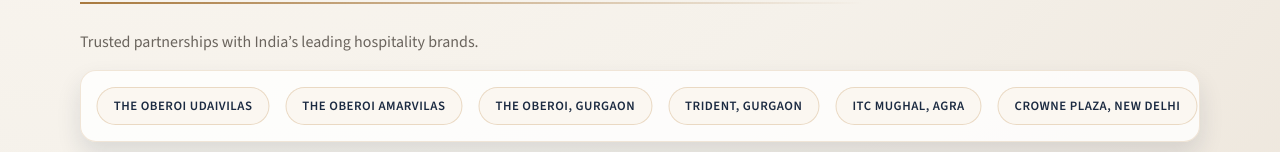
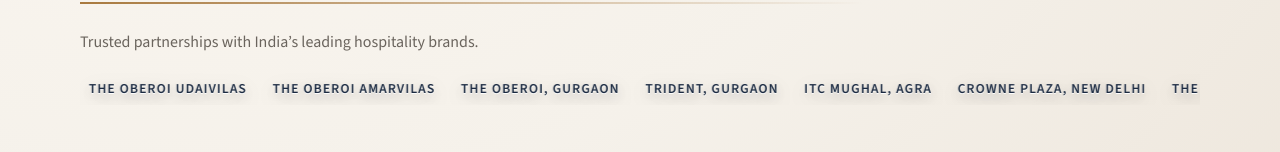
Before and after one commit to rahullpandey/rahul-engineering, a Next.js app: page / in a window 1280 px wide. Shown: the part 2645-2797 px from the top of the page. Built offline with nearby package versions, Linux system fonts and the light colour scheme; no server answers; the database is empty.

Commit message:
Make collaboration names text-only 3D and remove box

```diff
--- a/app/globals.css
+++ b/app/globals.css
@@ -409,33 +409,46 @@ textarea {
 .logo-slider {
   position: relative;
   overflow: hidden;
-  border-radius: 16px;
-  border: 1px solid rgba(200, 160, 110, 0.25);
-  background: rgba(255, 255, 255, 0.8);
-  box-shadow: 0 12px 24px rgba(27, 42, 65, 0.12);
-  padding: 1rem 0;
+  border: none;
+  background: none;
+  box-shadow: none;
+  padding: 0.25rem 0;
 }
 
 .logo-track {
   display: inline-flex;
-  gap: 1rem;
-  padding: 0 1.5rem;
+  gap: 1.4rem;
+  padding: 0 0.5rem;
   white-space: nowrap;
 }
 
 .logo-pill {
   display: inline-flex;
   align-items: center;
-  padding: 0.5rem 1rem;
-  border-radius: 999px;
-  border: 1px solid rgba(200, 160, 110, 0.35);
-  background: #fbf7f1;
+  padding: 0.2rem 0.1rem;
+  border-radius: 0;
+  border: none;
+  background: transparent;
   color: #1b2a41;
-  font-weight: 600;
+  font-weight: 700;
   text-transform: uppercase;
-  letter-spacing: 0.04em;
-  font-size: 0.8rem;
+  letter-spacing: 0.08em;
+  font-size: 0.85rem;
   white-space: nowrap;
+  text-shadow:
+    0 1px 0 rgba(255, 255, 255, 0.9),
+    0 4px 14px rgba(27, 42, 65, 0.28);
+  filter: drop-shadow(0 6px 10px rgba(27, 42, 65, 0.12));
+  transform: translateZ(0);
+  transition: transform 0.2s ease, text-shadow 0.2s ease, color 0.2s ease;
+}
+
+.logo-pill:hover {
+  transform: translateY(-2px);
+  color: #0f1624;
+  text-shadow:
+    0 1px 0 rgba(255, 255, 255, 0.95),
+    0 6px 18px rgba(27, 42, 65, 0.35);
 }
 
 .logo-slider {
```
